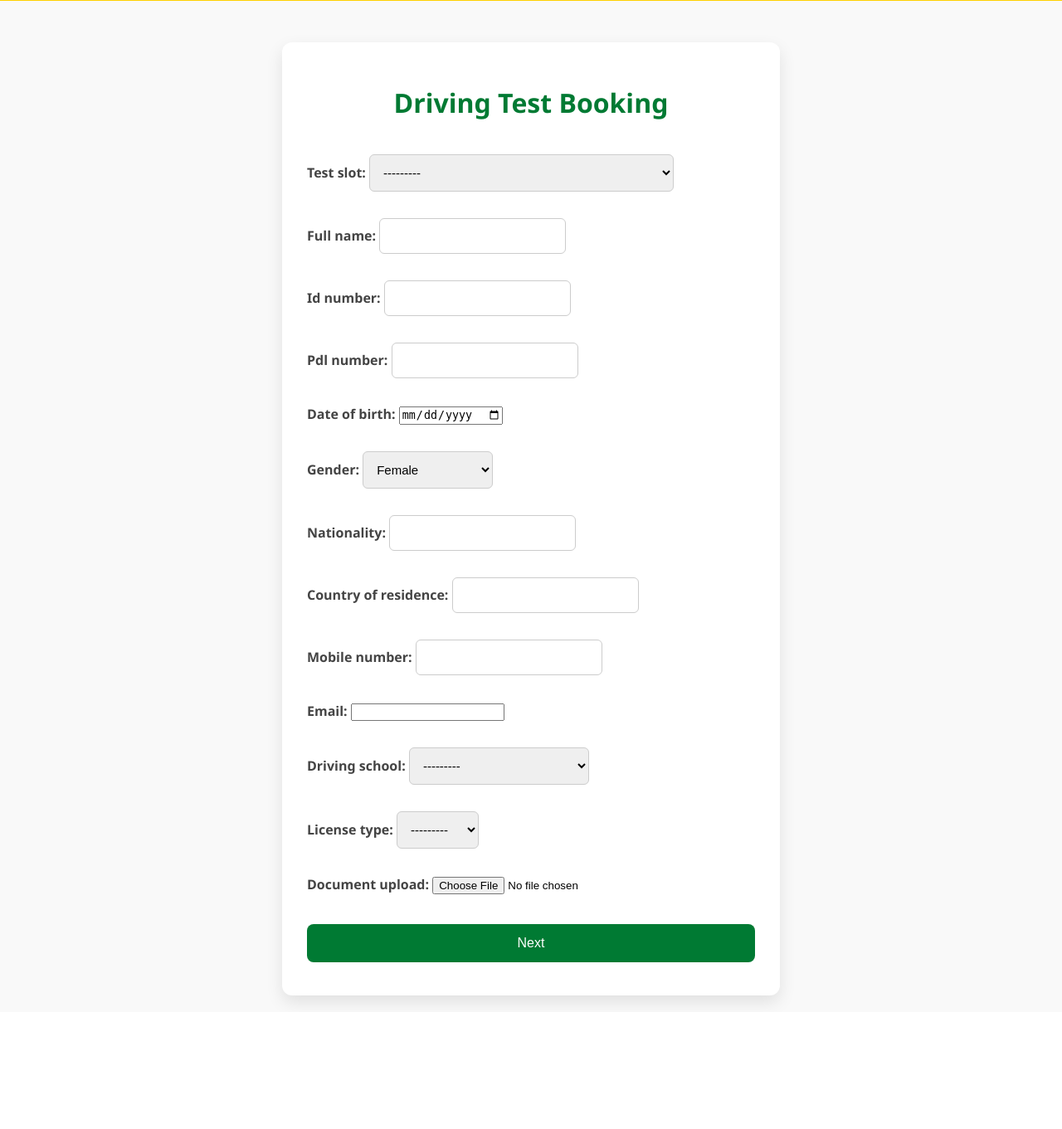
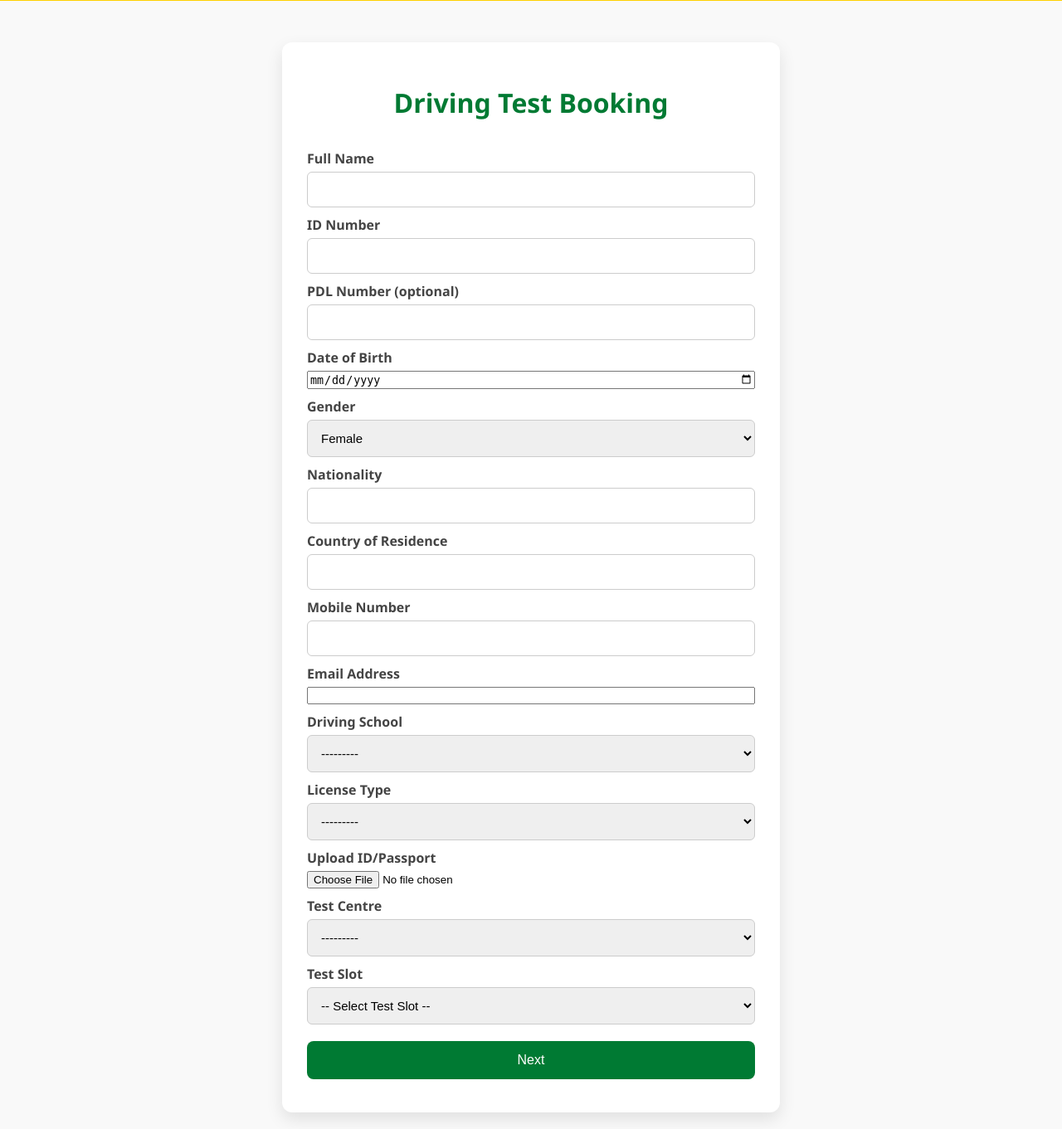
Before and after one commit to JoyMuthoniNjeru/ISproject, a Django app: template templates/booking/booking.html in a window 1280 px wide. Shown: the part 159-1520 px from the top of the page at 83% size. Before the commit the page ends 1373 px from the top, so only its background shows below. Run offline with Django 5.2, Linux system fonts and the light colour scheme; the template is opened without the code that fills it: values that come from a table or form of the project are taken from there, others are empty; tables that the repository leaves empty hold one stand-in row (values such as "Sample post").

Commit message:
changing booking form

```diff
--- a/booking/forms.py
+++ b/booking/forms.py
@@ -1,10 +1,23 @@
 from django import forms
 from .models import Booking
+from adminpanel.models import TestSlot
+from testcentre.models import TestCentre
 from .models import Payment
 import os
 from django.core.exceptions import ValidationError
 
 class BookingForm(forms.ModelForm):
+    test_centre = forms.ModelChoiceField(
+        queryset=TestCentre.objects.all(),
+        label='Select Test Centre',
+        required=True
+    )
+
+    test_slot = forms.ModelChoiceField(
+        queryset=TestSlot.objects.none(),  # empty by default
+        label='Select Test Slot',
+        required=True
+    )
     class Meta:
         model = Booking
         exclude = ['user', 'confirmed']
--- a/templates/booking/booking.html
+++ b/templates/booking/booking.html
@@ -15,9 +15,81 @@
             <h1>Driving Test Booking</h1>
             <form method="post" enctype="multipart/form-data">
                 {% csrf_token %}
-                {{ form.as_p }}
+                <label for="id_full_name">Full Name</label>
+                {{ form.full_name }}
+
+                <label for="id_id_number">ID Number</label>
+                {{ form.id_number }}
+
+                <label for="id_pdl_number">PDL Number (optional)</label>
+                {{ form.pdl_number }}
+
+                <label for="id_date_of_birth">Date of Birth</label>
+                {{ form.date_of_birth }}
+
+                <label for="id_gender">Gender</label>
+                {{ form.gender }}
+
+                <label for="id_nationality">Nationality</label>
+                {{ form.nationality }}
+
+                <label for="id_country_of_residence">Country of Residence</label>
+                {{ form.country_of_residence }}
+
+                <label for="id_mobile_number">Mobile Number</label>
+                {{ form.mobile_number }}
+
+                <label for="id_email">Email Address</label>
+                {{ form.email }}
+
+                <label for="id_driving_school">Driving School</label>
+                {{ form.driving_school }}
+
+                <label for="id_license_type">License Type</label>
+                {{ form.license_type }}
+
+                <label for="id_document_upload">Upload ID/Passport</label>
+                {{ form.document_upload }}
+
+                <label for="id_test_centre">Test Centre</label>
+                {{ form.test_centre }}
+
+                <label for="id_test_slot">Test Slot</label>
+                <select id="id_test_slot" name="test_slot" required>
+                    <option value="">-- Select Test Slot --</option>
+                    {% for slot in slots %}
+                        <option value="{{ slot.id }}" data-centre="{{ slot.test_centre.id }}">
+                            {{ slot.date }} – {{ slot.time_range }}
+                        </option>
+                    {% endfor %}
+                </select>
+
                 <button type="submit">Next</button>
+
             </form>
+
+            <script>
+                const centreSelect = document.getElementById('id_test_centre');
+                const slotSelect = document.getElementById('id_test_slot');
+
+                function filterSlotsByCentre() {
+                    const selectedCentreId = centreSelect.value;
+
+                    for (const option of slotSelect.options) {
+                        const centreId = option.getAttribute('data-centre');
+                        if (!centreId || selectedCentreId === "") {
+                            option.style.display = 'none';
+                        } else {
+                            option.style.display = (centreId === selectedCentreId) ? 'block' : 'none';
+                        }
+                    }
+
+                    slotSelect.value = "";
+                }
+
+                centreSelect.addEventListener('change', filterSlotsByCentre);
+                window.addEventListener('load', filterSlotsByCentre);
+            </script>
         </div>
     </div>
 </body>
```
Also changed, not shown: booking/views.py (+10 -1 lines).
